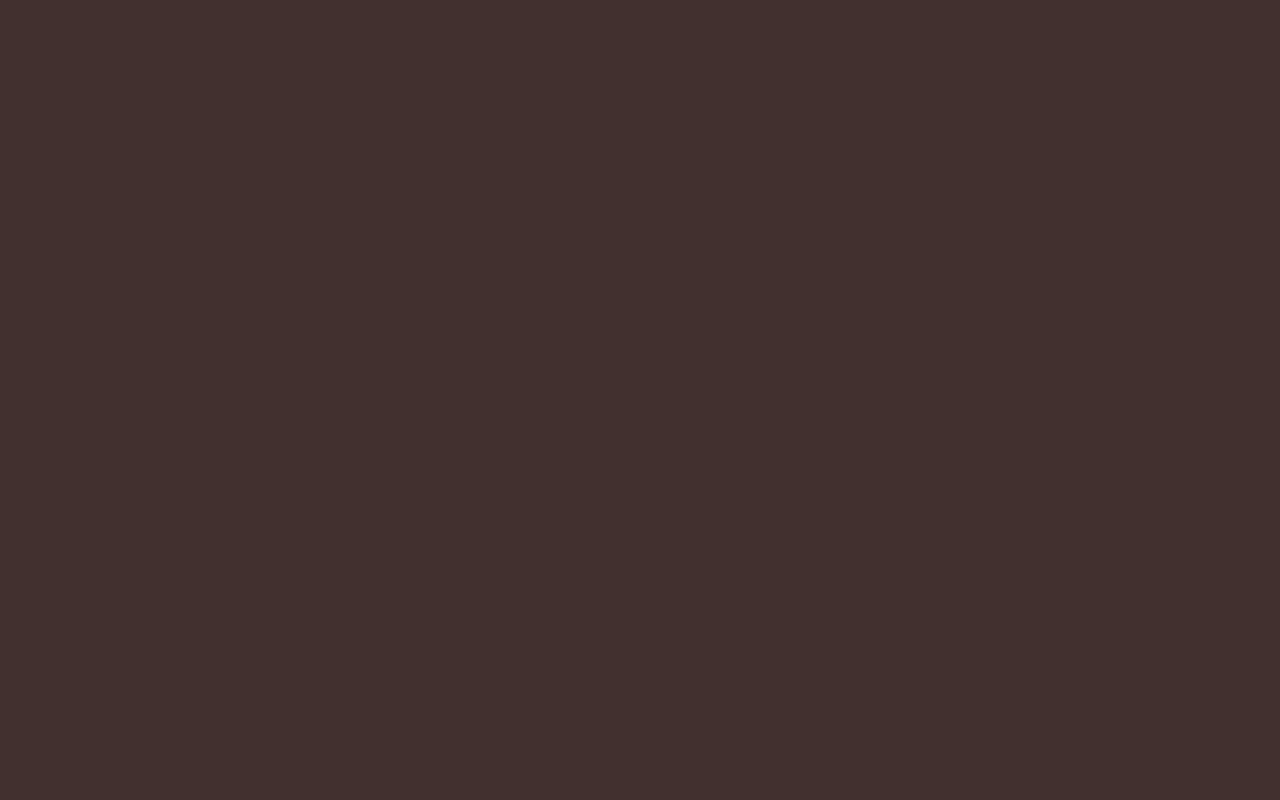
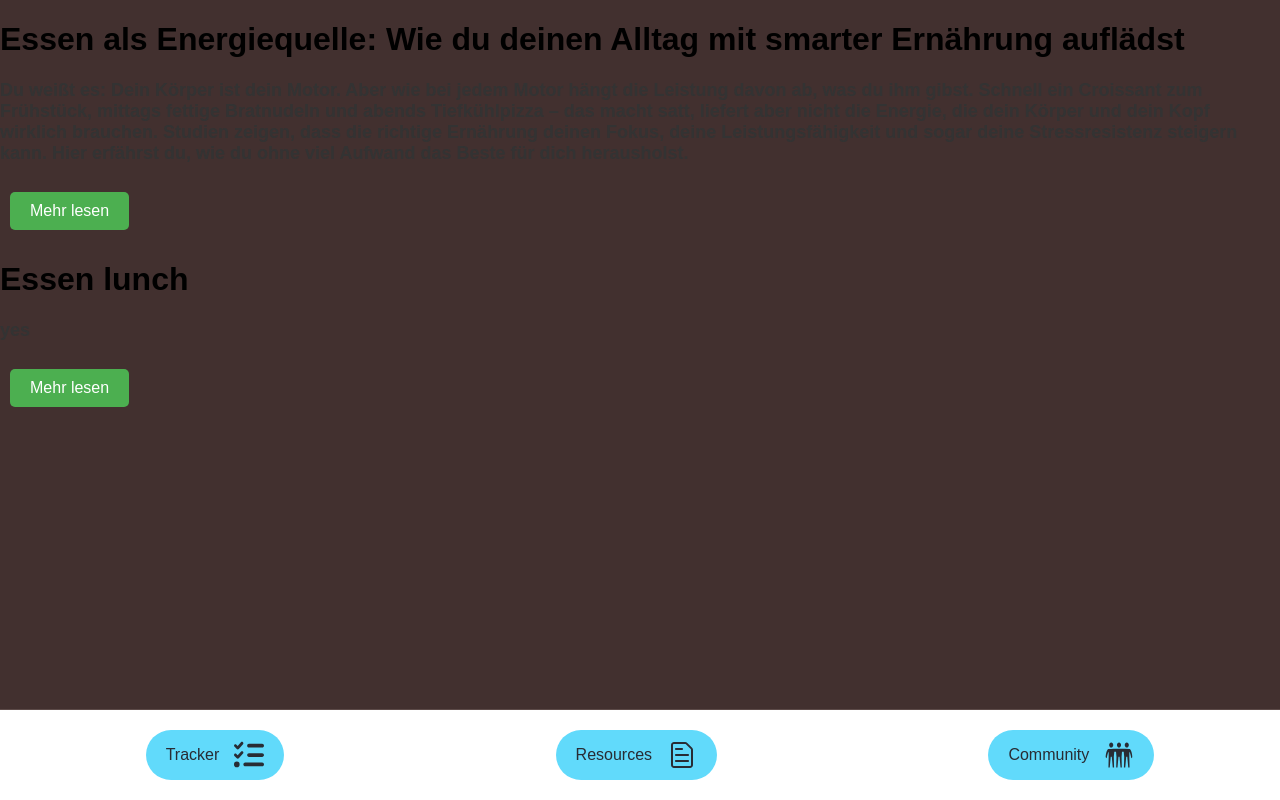
Before and after one commit to EmilieD8/Boost, a React (Create React App) app in the folder boost/: page /blog in a window 1280 px wide. Before the commit this address had no page. Built offline with nearby package versions, Linux system fonts and the light colour scheme.

Commit message:
multiple blog articles

```diff
--- /dev/null
+++ b/boost/public/yourfile copy.html
@@ -0,0 +1,13 @@
+<!DOCTYPE html>
+<html lang="de">
+<head>
+    <meta charset="UTF-8">
+    <meta name="viewport" content="width=device-width, initial-scale=1.0">
+    <title>Essen al222s Energiequelle</title>
+</head>
+<body>
+    <h1>Essen lunch</h1>
+    <p>yes</p>
+    <p>hell yes</p>
+</body>
+</html>
--- a/boost/src/App.js
+++ b/boost/src/App.js
@@ -3,8 +3,7 @@ import { BrowserRouter as Router, Routes, Route } from 'react-router-dom';
 import LandingPage from './pages/LandingPage';
 import Onboarding from './pages/Onboarding';
 import HomePage from './pages/HomePage';
-// import Blog from './pages/Blog';
-// import Test from './pages/Test';
+import Blog from './pages/Blog';
 
 function App() {
   return (
@@ -13,8 +12,7 @@ function App() {
         <Route path="/" element={<LandingPage />} />
         <Route path="/onboarding" element={<Onboarding />} />
         <Route path="/home" element={<HomePage/>} />
-        {/* <Route path="/blog" element={<Blog/>} />
-        <Route path="/test" element={<Test/>} /> */}
+        <Route path="/blog" element={<Blog/>} />
       </Routes>
     </Router>
   );
--- a/boost/src/pages/Blog.js
+++ b/boost/src/pages/Blog.js
@@ -1,20 +1,45 @@
 import React, { useState, useEffect } from 'react';
 import Footer from '../components/InputTools/Footer';
 
-const Blog = () => {
-    const [content, setContent] = useState('');
+
+function BlogTeaser({ fileName }) {
+    const [htmlContent, setHtmlContent] = useState('');
+    const [showFull, setShowFull] = useState(false);
 
     useEffect(() => {
-        fetch('/yourfile.html')
+        fetch(`/${fileName}`)
             .then(response => response.text())
-            .then(data => setContent(data))
-            .catch(error => console.error('Error fetching the blog article file:', error));
-    }, []);
+            .then(data => setHtmlContent(data))
+            .catch(error => console.error(`Error fetching ${fileName}:`, error));
+    }, [fileName]);
+
+    // Create a preview by extracting the first paragraph
+    const preview = htmlContent.split('</p>')[0] + '</p>';
 
     return (
         <div>
-            <div dangerouslySetInnerHTML={{ __html: content }} />
-            <Footer/>
+            {showFull
+                ? <div dangerouslySetInnerHTML={{ __html: htmlContent }} />
+                : <div dangerouslySetInnerHTML={{ __html: preview }} />
+            }
+            <button onClick={() => setShowFull(!showFull)}>
+                {showFull ? 'Weniger anzeigen' : 'Mehr lesen'}
+            </button>
+        </div>
+    );
+}
+
+const Blog = () => {
+    const files = ['yourfile.html',
+        'yourfile copy.html',
+    ];
+
+    return (
+        <div>
+            {files.map(fileName => (
+                <BlogTeaser key={fileName} fileName={fileName} />
+            ))}
+            <Footer />
         </div>
     );
 };
```
